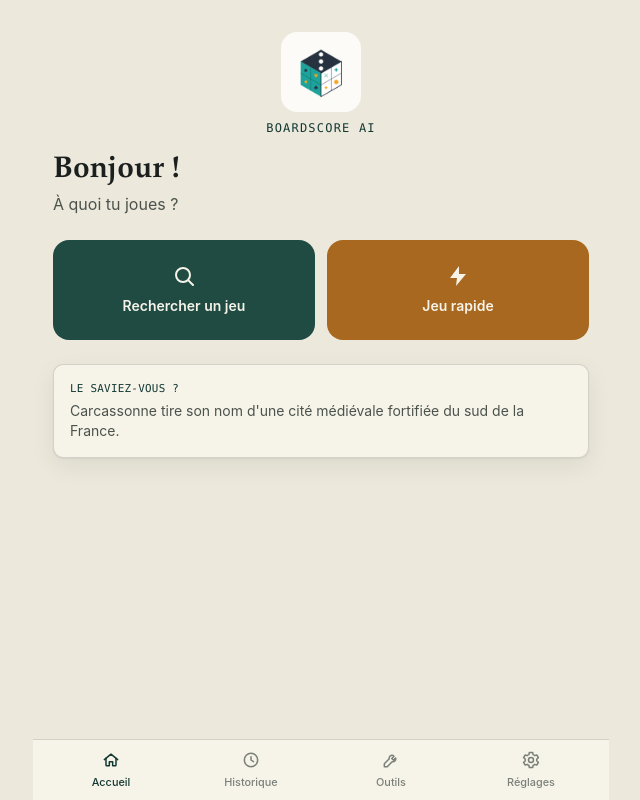
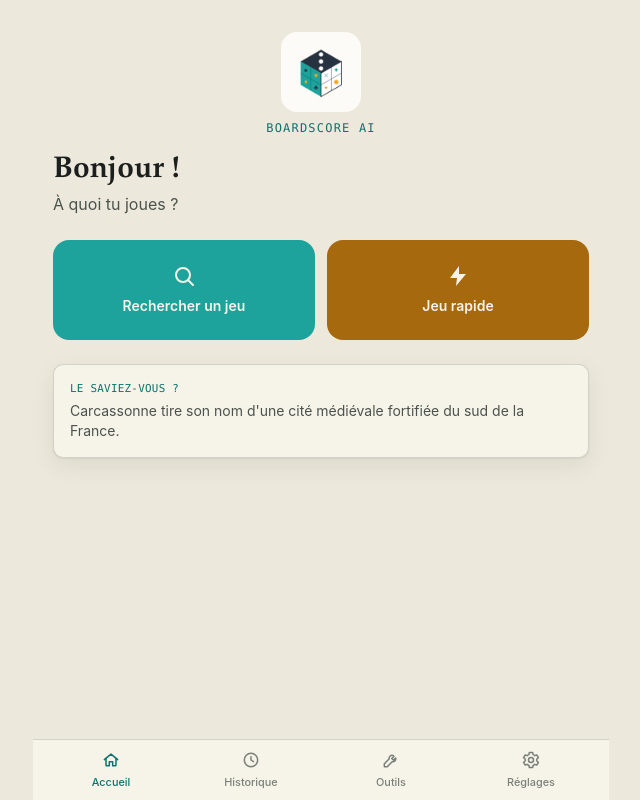
Before and after one commit to cavarec/boardscoreai, a React (Vite) app: page / in a window 1280 px wide. Shown: the whole page, without its empty margins (319-959 px from the left). Built offline with nearby package versions, Linux system fonts and the light colour scheme.

Commit message:
Reprend les couleurs du nouveau logo (teal/amber) dans le theme de l'app

```diff
--- a/index.html
+++ b/index.html
@@ -3,7 +3,7 @@
   <head>
     <meta charset="UTF-8" />
     <meta name="viewport" content="width=device-width, initial-scale=1, viewport-fit=cover, maximum-scale=1" />
-    <meta name="theme-color" content="#1F4B43" />
+    <meta name="theme-color" content="#1EA39C" />
     <meta name="description" content="BoardScore AI — trouvez votre jeu, jouez, on s'occupe des points. Calcul automatique du score pour vos jeux de société." />
     <link rel="icon" type="image/png" sizes="32x32" href="/icons/favicon-32.png" />
     <link rel="icon" type="image/png" sizes="16x16" href="/icons/favicon-16.png" />
--- a/src/index.css
+++ b/src/index.css
@@ -11,12 +11,12 @@
   --ink-faint: #7a8078;
   --line: rgba(27, 31, 29, 0.16);
   --line-strong: rgba(27, 31, 29, 0.32);
-  --felt: #1f4b43;
-  --felt-strong: #123832;
-  --felt-tint: rgba(31, 75, 67, 0.1);
-  --amber: #a8681f;
-  --amber-strong: #7e4e17;
-  --amber-tint: rgba(168, 104, 31, 0.14);
+  --felt: #1ea39c;
+  --felt-strong: #0d726d;
+  --felt-tint: rgba(30, 163, 156, 0.1);
+  --amber: #a6690e;
+  --amber-strong: #7a4a0a;
+  --amber-tint: rgba(245, 165, 36, 0.16);
   --brick: #8c3f2e;
   --brick-tint: rgba(140, 63, 46, 0.12);
   --sky: #2e6d93;
@@ -38,12 +38,12 @@
     --ink-faint: #7e8880;
     --line: rgba(236, 231, 216, 0.14);
     --line-strong: rgba(236, 231, 216, 0.28);
-    --felt: #6bb49b;
-    --felt-strong: #8fcbb4;
-    --felt-tint: rgba(107, 180, 155, 0.14);
-    --amber: #e3a857;
-    --amber-strong: #f0c079;
-    --amber-tint: rgba(227, 168, 87, 0.16);
+    --felt: #5ed9cf;
+    --felt-strong: #8fe9e0;
+    --felt-tint: rgba(94, 217, 207, 0.14);
+    --amber: #f0ae55;
+    --amber-strong: #f8c87e;
+    --amber-tint: rgba(245, 165, 36, 0.18);
     --brick: #de8064;
     --brick-tint: rgba(222, 128, 100, 0.16);
     --sky: #6fb3d9;
@@ -65,12 +65,12 @@
   --ink-faint: #7e8880;
   --line: rgba(236, 231, 216, 0.14);
   --line-strong: rgba(236, 231, 216, 0.28);
-  --felt: #6bb49b;
-  --felt-strong: #8fcbb4;
-  --felt-tint: rgba(107, 180, 155, 0.14);
-  --amber: #e3a857;
-  --amber-strong: #f0c079;
-  --amber-tint: rgba(227, 168, 87, 0.16);
+  --felt: #5ed9cf;
+  --felt-strong: #8fe9e0;
+  --felt-tint: rgba(94, 217, 207, 0.14);
+  --amber: #f0ae55;
+  --amber-strong: #f8c87e;
+  --amber-tint: rgba(245, 165, 36, 0.18);
   --brick: #de8064;
   --brick-tint: rgba(222, 128, 100, 0.16);
   --sky: #6fb3d9;
@@ -91,12 +91,12 @@
   --ink-faint: #7a8078;
   --line: rgba(27, 31, 29, 0.16);
   --line-strong: rgba(27, 31, 29, 0.32);
-  --felt: #1f4b43;
-  --felt-strong: #123832;
-  --felt-tint: rgba(31, 75, 67, 0.1);
-  --amber: #a8681f;
-  --amber-strong: #7e4e17;
-  --amber-tint: rgba(168, 104, 31, 0.14);
+  --felt: #1ea39c;
+  --felt-strong: #0d726d;
+  --felt-tint: rgba(30, 163, 156, 0.1);
+  --amber: #a6690e;
+  --amber-strong: #7a4a0a;
+  --amber-tint: rgba(245, 165, 36, 0.16);
   --brick: #8c3f2e;
   --brick-tint: rgba(140, 63, 46, 0.12);
   --sky: #2e6d93;
--- a/vite.config.ts
+++ b/vite.config.ts
@@ -36,7 +36,7 @@ export default defineConfig({
         short_name: "BoardScore",
         description:
           "Trouvez votre jeu, jouez, on s'occupe des points. Calcul automatique du score pour vos jeux de société.",
-        theme_color: "#1F4B43",
+        theme_color: "#1EA39C",
         background_color: "#ECE8DC",
         display: "standalone",
         orientation: "portrait",
```
